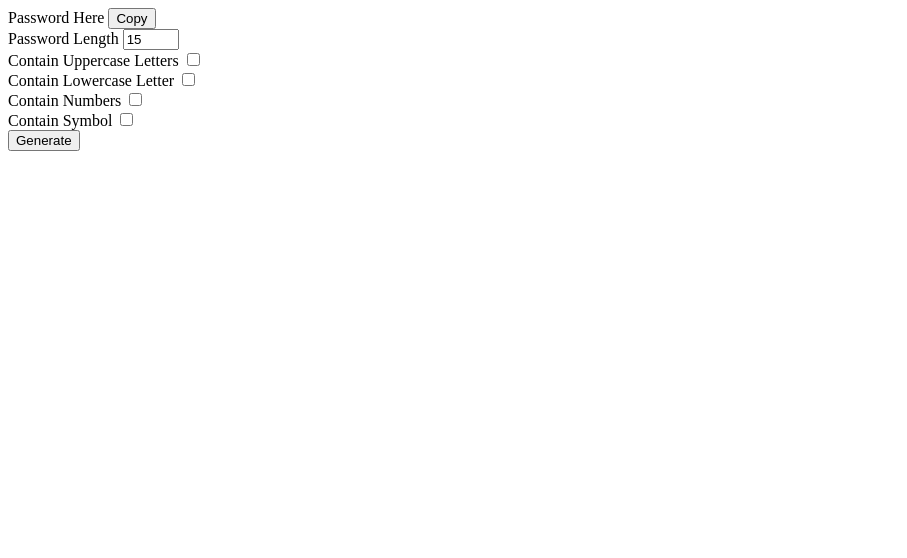
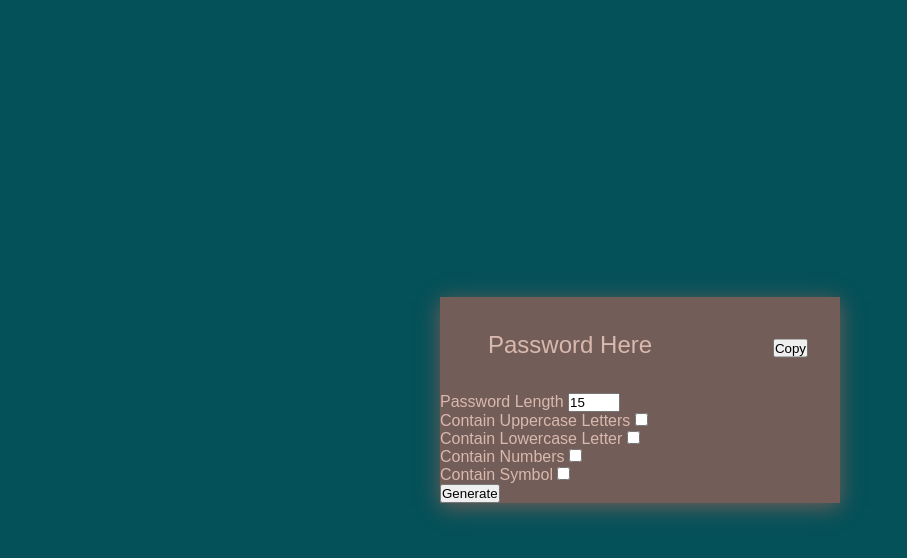
Before and after one commit to StkaaPa/Generate_Password, a plain HTML site: page index.html in a window 1280 px wide. Shown: the whole page, without its empty margins (0-907 px from the left). Drawn offline with Linux system fonts and the light colour scheme.

Commit message:
Update index.html

```diff
--- a/index.html
+++ b/index.html
@@ -4,6 +4,7 @@
   <meta charset="UTF-8">
   <meta http-equiv="X-UA-Compatible" content="IE=edge">
   <meta name="viewport" content="width=device-width, initial-scale=1.0">
+  <link rel="stylesheet" href="style.css">
   <title>Generate Password</title>
 </head>
 <body>
@@ -18,7 +19,7 @@
       <div class="pw-body">
         <div class="form-control">
           <lable for="length"> Password Length </lable>
-          <input id="len" value="15" type="number" min="9" max="20">
+          <input id="len" value="15" type="number" min="8" max="20">
         </div>
         <div class="form-control">
           <label for="upper"> Contain Uppercase Letters </label>
```
